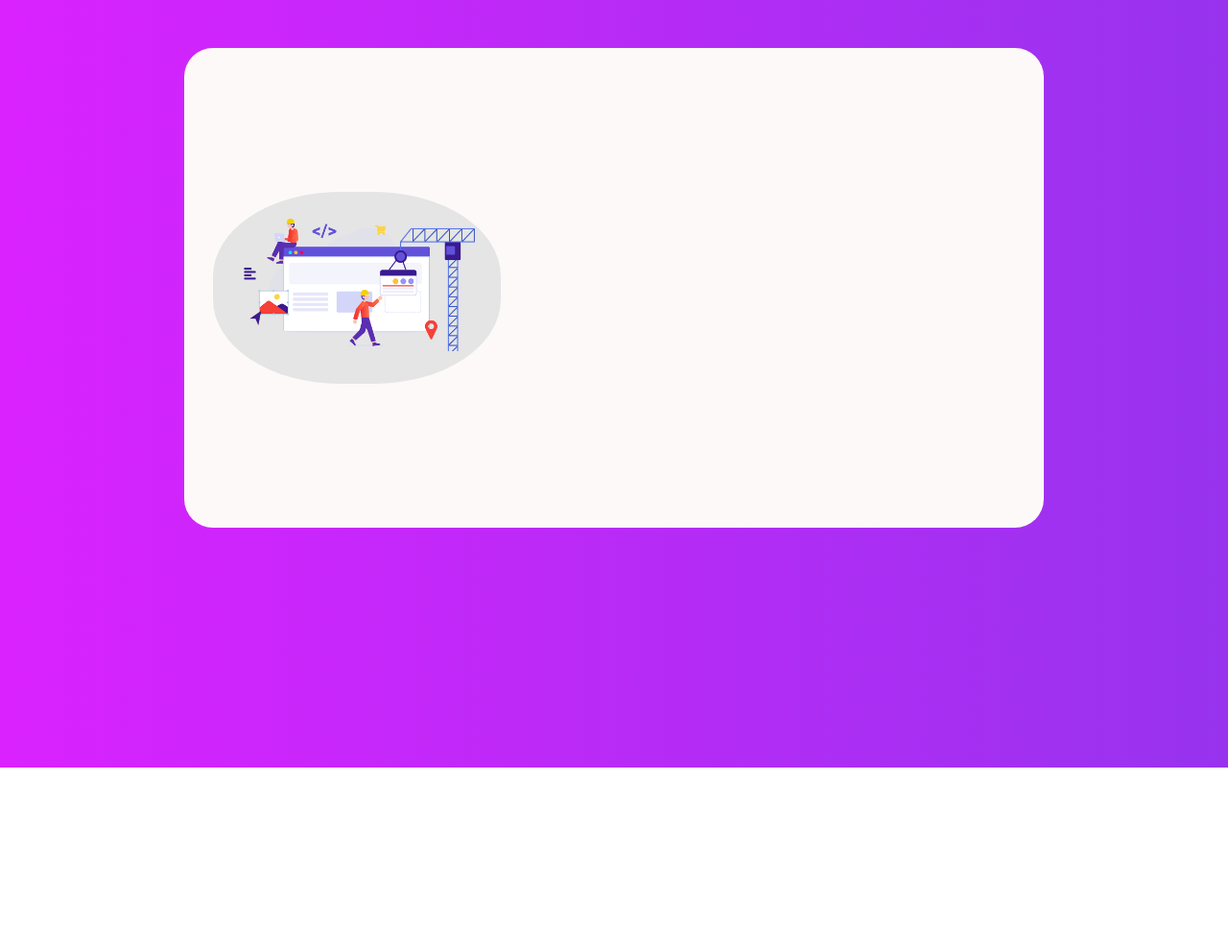
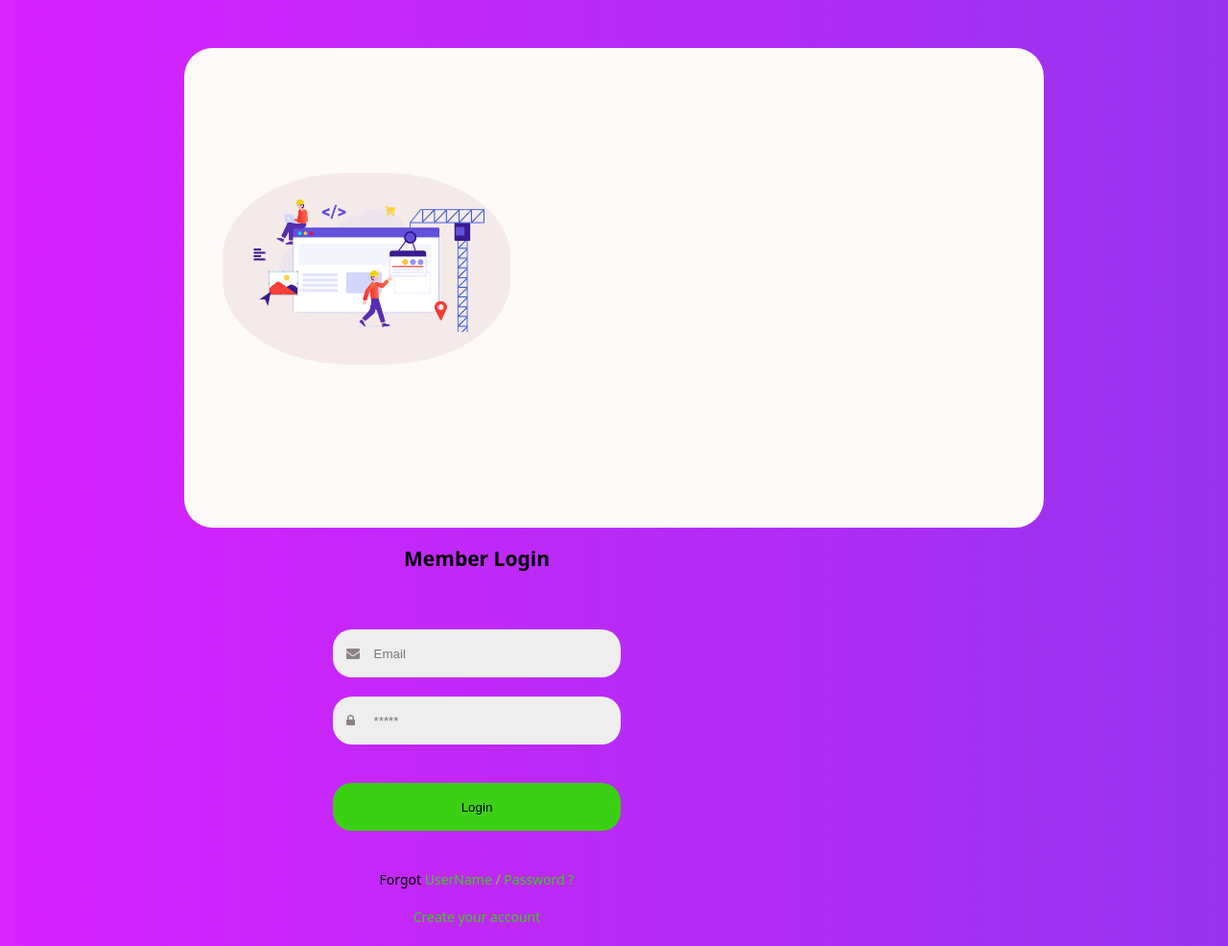
Before and after one commit to Abbas-Davodkhani/Form-Two, a plain HTML site: page index.html in a window 1280 px wide. Shown: the whole page at 96% size. Before the commit the page ends 800 px from the top, so only its background shows below. Drawn offline with Linux system fonts and the light colour scheme.

Commit message:
Finish the project 19:00 06/15

```diff
--- a/index.html
+++ b/index.html
@@ -5,32 +5,58 @@
     <meta http-equiv="X-UA-Compatible" content="IE=edge">
     <meta name="viewport" content="width=device-width, initial-scale=1.0">
     <link rel="stylesheet" href="style.css">
+    <!-- Add icon library -->
+    <link rel="stylesheet" href="https://cdnjs.cloudflare.com/ajax/libs/font-awesome/4.7.0/css/font-awesome.min.css">
     <title>Form 2</title>
-    <style>
-        #img-section{
-            width: 300px;
-            height: 200px;
-            background-color: #E5E5E5;
-            padding: 20px;
-            border-radius: 44%;
 
-        }
-
-    </style>
 </head>
 <body>
     <div id="container">
         <div id="contain">
-
+                <!-- img section -->
                 <div id="img-section">
-                    <img src="images/Featured-Image-B.png" width="100%" alt="">
+                    <div id="img-section-item">
+                        <img src="images/Featured-Image-B.png" width="100%" alt="">
+                    </div>
                 </div>
 
-                <div>
-                <!-- Start Form -->
-                    <form>
-                    </form>
-                <!-- End Form -->
+                <!-- Form Section -->
+                <div  id="form-section">
+                    <div id="form-section-item">
+                        <h2>
+                            Member Login
+                        </h2>
+                        <!-- Start Form -->
+                        <form>
+                            <div class="info-section">
+                                <i class="fa fa-envelope user"></i>
+                                <input type="email" class="form-items" placeholder="Email">
+                            </div>
+
+                            <div class="info-section">
+                                <i class="fa fa-lock user"></i>
+                                <input type="password" class="form-items" placeholder="*****">
+                            </div>
+
+
+                            <button class="info-section">
+                                Login
+                            </button>
+                        </form>
+
+
+                        <!-- End Form -->
+
+                        <div id="forgot-section">
+                            <span>Forgot</span> <a href="#">UserName</a> / <a href="#">Password ?</a>
+                        </div>
+
+                        <div id="create-account-section">
+                            <a href="#">Create your account</a>
+                            <!-- <i class="fas fa-long-arrow-alt-right"></i> -->
+                        </div>
+                    </div>
+
                 </div>
 
         </div>
--- a/style.css
+++ b/style.css
@@ -11,6 +11,11 @@ body{
     font-family: system-ui, -apple-system, BlinkMacSystemFont, 'Segoe UI', Roboto, Oxygen, Ubuntu, Cantarell, 'Open Sans', 'Helvetica Neue', sans-serif
 }
 
+a{
+    text-decoration: none;
+    transition: 0.4s;
+    color: #3CD014;
+}
 
 
 #contain{
@@ -20,6 +25,94 @@ body{
     margin: 50px auto;
     border: none;
     border-radius: 30px;
-    padding-top: 150px;
-    padding-left: 30px;
+    padding: 20px;
 }
+
+#img-section{
+    width: 300px;
+    height: 460px;
+    /* background-color: yellow; */
+    padding-top: 110px;
+    margin-left: 20px;
+    float: left;
+}
+#img-section-item{
+    width: 300px;
+    height: 200px;
+    background-color: #f5eaea;
+    padding: 20px;
+    border-radius: 44%;
+    float: left;
+}
+
+#form-section{
+    width: 570px;
+    /* background-color: aqua; */
+    float: left;
+    /* height: 100px;           */
+    text-align: center;
+}
+#form-section-item{
+    padding: 20px;
+}
+#form-section-item h2{
+    color: black;
+}
+
+form{
+    padding: 20px;
+}
+.form-items{
+    border: none;
+    outline: none;
+    /* background: red; */
+    height: 40px;
+    width: 84%;
+    border-top-right-radius: inherit;
+    border-bottom-right-radius: inherit;
+    background-color: transparent;
+    margin-left: 13px;
+}
+
+button{
+    background-color: #3CD014 !important;
+    cursor: pointer;
+    border: none;
+}
+
+input:focus{
+    outline: none;
+}
+#forgot-section{
+    /* background-color: blueviolet; */
+    color: #70e000;
+
+}
+
+#forgot-section span{
+    color: black;
+}
+
+#create-account-section{
+    padding-top: 18px;
+
+}
+a:hover{
+    font-weight: bold;
+}
+.user{
+    position: relative;
+    left: -2px;
+    color: #8d8383;
+    font-weight: bold;
+    width: 8px;
+}
+.info-section{
+    width: 300px;
+    height: 50px;
+    /* border: 1px solid red; */
+    margin: 20px auto;
+    border-radius: 20px;
+    background: #EEEEEE;
+    padding: 5px;
+}
```
